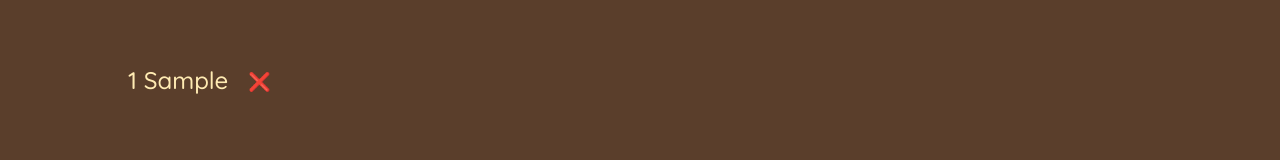
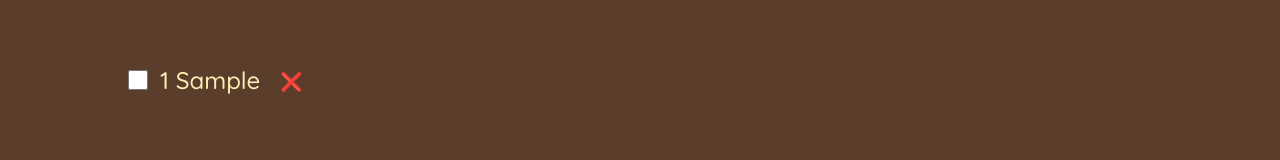
Before and after one commit to jolebaudracco/travel, a React (Create React App) app: page / in a window 1280 px wide. Both pictures are taken after typing "Sample" into the empty fields and a click on the button "ADD". Shown: the part 297-457 px from the top of the page. Built offline with nearby package versions, Linux system fonts and the light colour scheme.

Commit message:
Add toggle functionality for packing items in PackingList component

```diff
--- a/src/App.js
+++ b/src/App.js
@@ -17,11 +17,19 @@ const App = () => {
     setItems(items => items.filter(item => item.id !== id));
   }
 
+  function handleToggleItem(id){
+    setItems(items =>
+      items.map(item =>
+        item.id === id ? {...item, packed: !item.packed} : item
+      )
+    );
+  }
+
   return (
     <div className="app">
       <Logo />
       <Form onAddItems={handleAddItem}/>
-      <PackingList items={items} onDeleteItem={handleDeleteItem}/>
+      <PackingList items={items} onDeleteItem={handleDeleteItem} onToggleItems={handleToggleItem}/>
       <Stats />
     </div>
   )
@@ -77,21 +85,22 @@ const Form = ({onAddItems}) => {
     </form>
   )
 }
-const PackingList = ({items, onDeleteItem}) => {
+const PackingList = ({items, onDeleteItem, onToggleItems}) => {
   return (
     <div className="list">
       <ul className="list">
         {items.map((item) =>(
-          <Item item={item} onDeleteItem={onDeleteItem} key={item.id}/>
+          <Item item={item} onDeleteItem={onDeleteItem} onToggleItems={onToggleItems} key={item.id}/>
         ))}
       </ul>
     </div>
   );
 }
 
-const Item = ({item, onDeleteItem}) => {
+const Item = ({item, onDeleteItem, onToggleItems}) => {
   return (
     <li>
+      <input type='checkbox' value={item.packed} onChange={() => onToggleItems(item.id)}/>
       <span style={item.packed ? {textDecoration: "line-through" } : {}}>
         {item.quantity} {item.description}
       </span>
```
